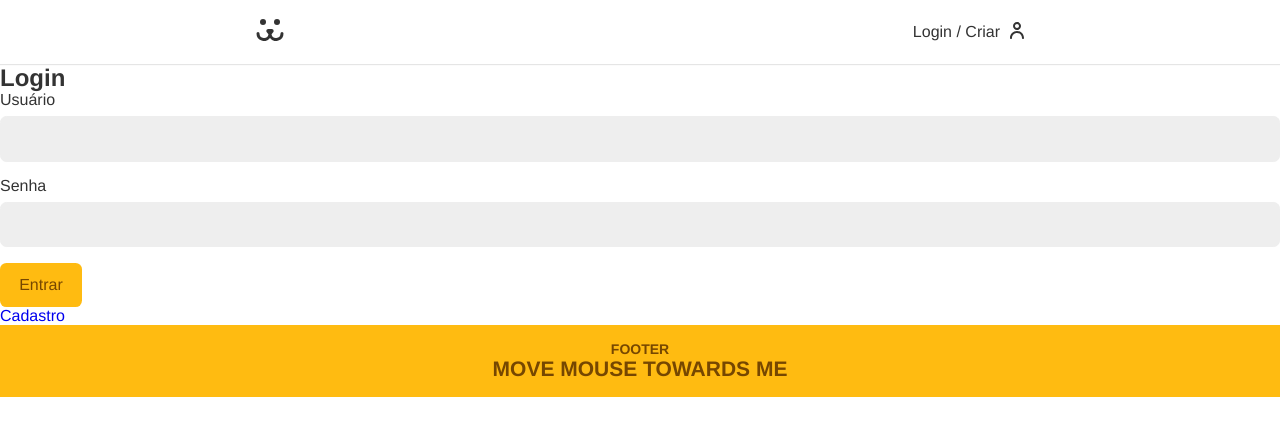
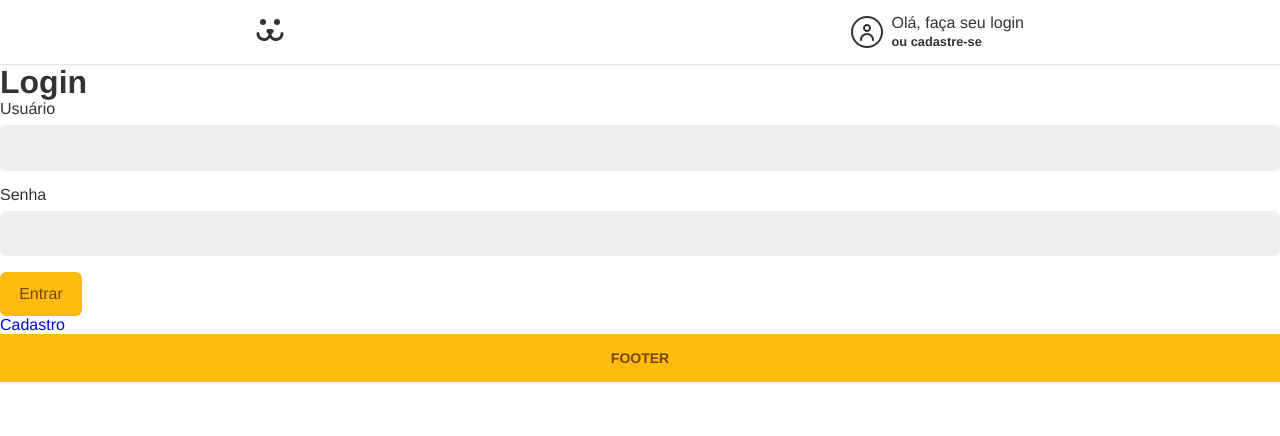
Before and after one commit to jefersonsann/dogs, a React (Create React App) app: page /login in a window 1280 px wide. Shown: the top 436 px of the page. Built offline with nearby package versions, Linux system fonts and the light colour scheme.

Commit message:
Add Modal in header

```diff
--- a/src/Components/Button/Button.jsx
+++ b/src/Components/Button/Button.jsx
@@ -1,7 +1,23 @@
 import React from 'react';
+import styled from 'styled-components';
 
-const Button = () => {
-  return <div>Button</div>;
+const ButtonContainer = styled.button`
+  padding: 0.6rem 1.2rem;
+  color: ${(props) =>
+    props.primary ? 'var(--colorSecondary)' : 'var(--colorPrimary)'};
+  border-radius: 0.5rem;
+  border: 2px solid var(--colorPrimary);
+  background-color: ${(props) =>
+    props.primary ? 'var(--colorPrimary)' : 'white'};
+  cursor: pointer;
+
+  &:hover {
+    opacity: 0.8;
+  }
+`;
+
+const Button = ({ ...props }) => {
+  return <ButtonContainer {...props}>{props.placeholder}</ButtonContainer>;
 };
 
 export default Button;
--- a/src/Components/Login/LoginForm.jsx
+++ b/src/Components/Login/LoginForm.jsx
@@ -7,7 +7,7 @@ import Input from '../Form/Input';
 import TitleForm from './TitleForm';
 import { UserContext } from '../../UserContext';
 
-const Section = styled.section``;
+const Section = styled.main``;
 const Form = styled.form``;
 
 const LoginForm = () => {
--- a/src/Components/Modal/Modal.jsx
+++ b/src/Components/Modal/Modal.jsx
@@ -1,12 +1,86 @@
 import React from 'react';
 import styled from 'styled-components';
 
-const Modal = styled.div``;
+const Overlay = styled.div`
+  position: fixed;
+  width: 100vw;
+  height: 100vh;
+  top: 0;
+  left: 0;
+  background-color: rgba(0, 0, 0, 0.5);
+  z-index: 1001;
+`;
 
-const Modal = ({ children }) => {
+const ModalContainer = styled.div`
+  display: flex;
+  align-items: center;
+  width: auto;
+  position: relative;
+  z-index: 1002;
+  cursor: pointer;
+`;
+
+const ModalTitle = styled.span`
+  font-size: 1rem;
+  padding: 0.5rem 0;
+
+  &:hover {
+    color: white;
+  }
+
+  & strong {
+    font-size: 0.8rem;
+  }
+`;
+
+const ModalCont = styled.div`
+  position: absolute;
+  width: 240px;
+  height: 300px;
+  top: 100%;
+  right: 0px;
+  padding: 1rem;
+  border-radius: 0.5rem;
+  background-color: white;
+  transform: translateY(35px);
+  opacity: 0;
+  animation: animeToTop 0.3s forwards;
+
+  @keyframes animeToTop {
+    to {
+      opacity: 1;
+      transform: initial;
+    }
+  }
+`;
+
+const Modal = ({ name, children, ...props }) => {
   const [isModal, setIsModal] = React.useState(false);
 
-  return <Modal aria-modal={setIsModal}>{children}</Modal>;
+  return (
+    <>
+      {isModal && <Overlay />}
+      <ModalContainer
+        onMouseEnter={() => setIsModal(true)}
+        onMouseLeave={() => setIsModal(false)}
+      >
+        <ModalTitle>
+          {name}
+          <br />
+          <strong>{props.outer}</strong>
+        </ModalTitle>
+        {isModal && (
+          <ModalCont
+            onMouseEnter={() => setIsModal(true)}
+            onMouseLeave={() => setIsModal(false)}
+            aria-modal={setIsModal}
+          >
+            {children}
+          </ModalCont>
+        )}
+      </ModalContainer>
+    </>
+  );
 };
 
 export default Modal;
--- /dev/null
+++ b/src/Components/Modal/ModalLogin.jsx
@@ -0,0 +1,49 @@
+import React from 'react';
+import { Link } from 'react-router-dom';
+import styled from 'styled-components';
+import Button from '../Button/Button';
+
+const ModalContent = styled.section`
+  display: flex;
+  align-items: center;
+  flex-direction: column;
+  gap: 1rem;
+  padding: 0.7rem;
+
+  & .never {
+    font-size: 0.8rem;
+  }
+  & p {
+    font-size: 0.7rem;
+  }
+`;
+
+const ModalLogin = () => {
+  return (
+    <ModalContent>
+      <div className="never">
+        pra ver seus pedidos e ter uma experiência personalizada, acesse sua
+        conta
+      </div>
+      <Link style={{ width: '100%' }} to="/login">
+        <Button style={{ width: '100%' }} placeholder="Entrar" primary />
+      </Link>
+      <Link style={{ width: '100%' }} to="/criar">
+        <Button
+          style={{ width: '100%' }}
+          width="100%"
+          placeholder="Cadastrar"
+          secondary
+        />
+      </Link>
+      <p>
+        comprou na loja física ou no app da Ame?{' '}
+        <Link style={{ display: 'inline-block' }} to="/login">
+          <strong>Acompanhar o pedido</strong>
+        </Link>
+      </p>
+    </ModalContent>
+  );
+};
+
+export default ModalLogin;
--- a/src/Components/MouseHover.jsx
+++ /dev/null
@@ -1,21 +0,0 @@
-import React from 'react';
-
-const MouseHover = () => {
-  const [visible, setVisible] = React.useState(false); // initiate it at false
-
-  return (
-    <div>
-      <h2
-        onMouseEnter={() => setVisible(true)}
-        onMouseLeave={() => setVisible(false)}
-      >
-        Move Mouse Towards Me
-      </h2>
-      {visible && ( // you can use "&&" since there is no else in this case
-        <div>Text to show</div>
-      )}
-    </div>
-  );
-};
-
-export default MouseHover;
--- a/src/Layout/Footer.jsx
+++ b/src/Layout/Footer.jsx
@@ -1,6 +1,5 @@
 import React from 'react';
 import styled from 'styled-components';
-import MouseHover from '../Components/MouseHover';
 
 const Container = styled.footer`
   color: #764701;
@@ -13,12 +12,7 @@ const Container = styled.footer`
 `;
 
 const Footer = () => {
-  return (
-    <Container>
-      Footer
-      <MouseHover />
-    </Container>
-  );
+  return <Container>Footer</Container>;
 };
 
 export default Footer;
--- a/src/Layout/Header.jsx
+++ b/src/Layout/Header.jsx
@@ -4,6 +4,8 @@ import { Link } from 'react-router-dom';
 import { ReactComponent as Dogs } from '../Assets/dogs.svg';
 import Usuario from '../Assets/usuario.svg';
 import { UserContext } from '../UserContext';
+import Modal from '../Components/Modal/Modal';
+import ModalLogin from '../Components/Modal/ModalLogin';
 
 const Container = styled.header`
   position: fixed;
@@ -35,21 +37,22 @@ const User = styled.div`
 const Logout = styled.button``;
 
 const Login = styled.div`
+  display: flex;
+  align-items: center;
+  gap: 0.5rem;
+
   & a {
     color: #333;
     display: flex;
     align-items: center;
-
-    &::after {
-      content: '';
-      display: inline-block;
-      width: 14px;
-      height: 17px;
-      background: url('${Usuario}') no-repeat center center;
-      position: relative;
-      top: -2px;
-      margin-left: 10px;
-    }
+  }
+  &::before {
+    content: '';
+    width: 28px;
+    height: 28px;
+    border-radius: 50%;
+    border: 2px solid #333;
+    background: url('${Usuario}') no-repeat center center;
   }
 `;
 
@@ -66,12 +69,18 @@ const Header = () => {
         </Logo>
         {data ? (
           <User>
-            <Link to="/perfil">{data.nome}</Link>
+            <Link to="/perfil">Olá, {data.nome}</Link>
             <Logout onClick={userLogout}>Sair</Logout>
           </User>
         ) : (
           <Login>
-            <Link to="/login">Login / Criar</Link>
+            <Modal
+              name="Olá, faça seu login"
+              outer="ou cadastre-se"
+              title="Login"
+            >
+              <ModalLogin />
+            </Modal>
           </Login>
         )}
       </Nav>
--- a/src/index.css
+++ b/src/index.css
@@ -1,3 +1,8 @@
+:root {
+  --colorPrimary: #ffbb11;
+  --colorSecondary: #7c5501;
+}
+
 * {
   margin: 0;
   padding: 0;
```
Also changed, not shown: src/Components/Modal/ModalHover.jsx (added, +7 -0 lines).
